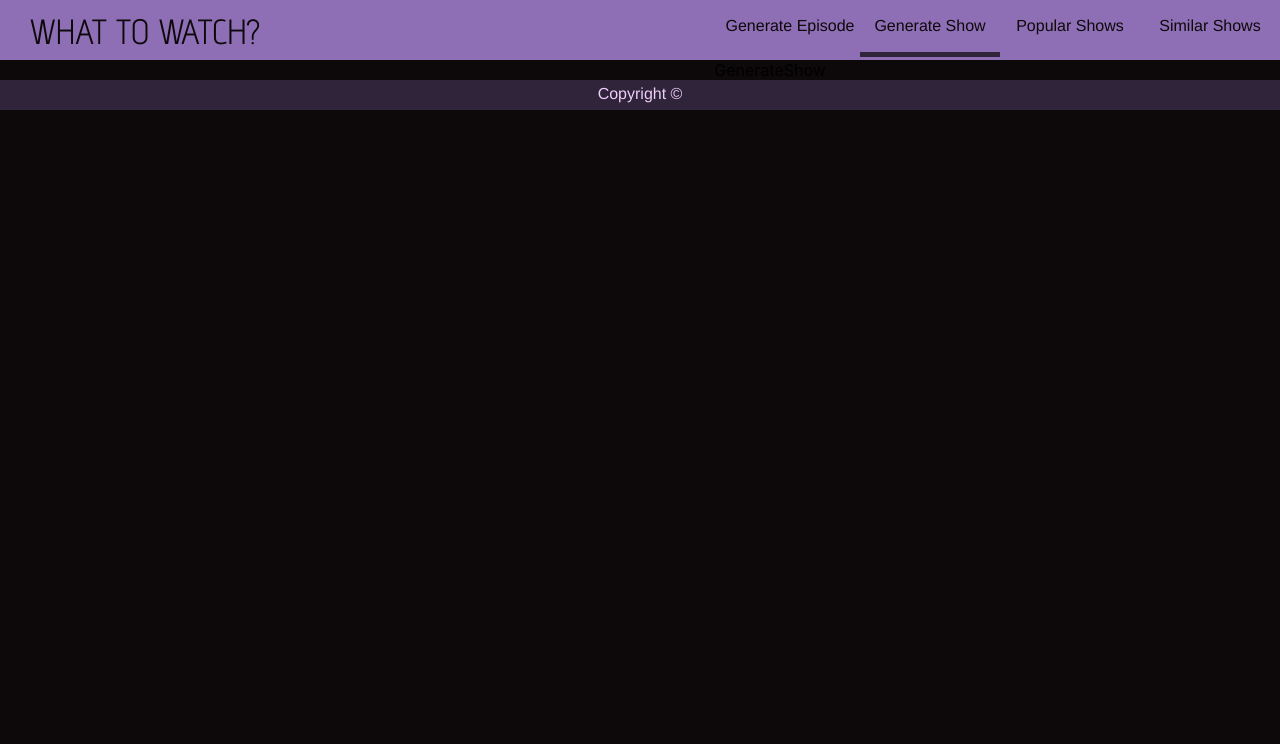
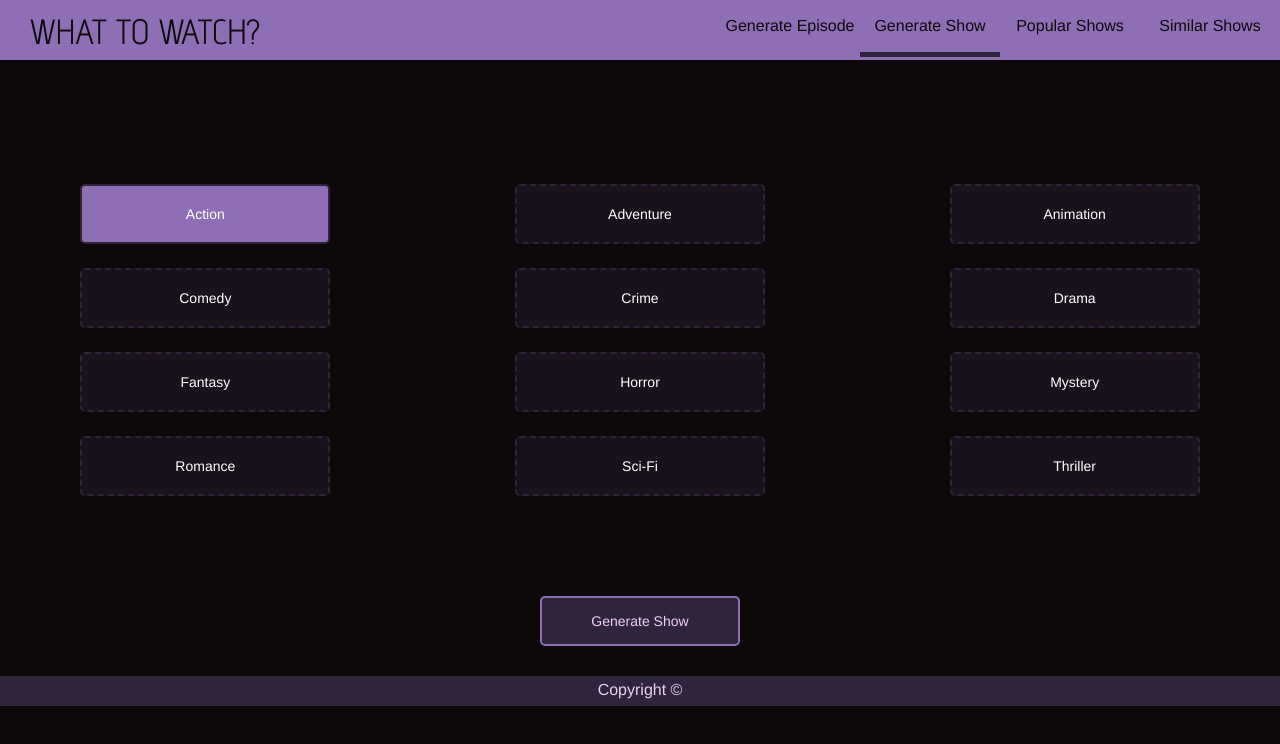
Before and after one commit to CharmiD/EpisodeGenerator, a React (Create React App) app: page /generate-show in a window 1280 px wide. Shown: the top 744 px of the page. Built offline with nearby package versions, Linux system fonts and the light colour scheme.

Commit message:
Added Generate Show page

```diff
--- a/src/components/GenerateEpisode/GenearateEpisode.js
+++ b/src/components/GenerateEpisode/GenearateEpisode.js
@@ -15,7 +15,7 @@ function GenerateEpisode() {
   const [seasonsSelected, setSeasonsSelected] = useState(Array(currentShowData.showSeasonsNum).fill(1));
   const [allSelected, setAllSelected] = useState(true);
 
-  // Assign which seasons are selected
+  // Assign which seasons is selected
   const handleSeasonChange = (value) => {
     var currentSeasons = [...seasonsSelected];
 
@@ -29,7 +29,7 @@ function GenerateEpisode() {
       currentSeasons = currentSeasons.map((x) => {
         return 0;
       });
-      currentSeasons[value - 1] = 1;
+      currentSeasons[value] = 1;
     }
     setSeasonsSelected([...currentSeasons]);
   };
@@ -77,15 +77,15 @@ function GenerateEpisode() {
             >
               All
             </button>
-            {seasonsSelected.map((seasonSelected, i) => (
+            {seasonsSelected.map((seasonSelected, index) => (
               <button
-                key={i}
+                key={index}
                 className={`seasons-button ${
                   seasonSelected && !allSelected ? "active" : ""
                 }`}
-                onClick={() => handleSeasonChange(i + 1)}
+                onClick={() => handleSeasonChange(index)}
               >
-                {i + 1}
+                {index + 1}
               </button>
             ))}
           </div>
--- a/src/components/GenerateEpisode/GenerateEpisode.css
+++ b/src/components/GenerateEpisode/GenerateEpisode.css
@@ -66,6 +66,9 @@
             display: flex;
             margin: auto;
             margin-bottom: 30px;
+            margin-right: 30px;
+            margin-left: 30px;
+
         }
 
         .seasons-label {
--- a/src/components/GenerateShow/GenerateShowHome.css
+++ b/src/components/GenerateShow/GenerateShowHome.css
@@ -0,0 +1,51 @@
+.generate-show-home-container {
+
+    .genres-buttons-grid {
+        margin-top: 100px;
+        margin-bottom: 100px;
+    }
+
+    .genre-button {
+        border-radius: 5px;
+        border: 2px dashed #2F243A;
+        background: rgba(139, 95, 191, 0.10);
+        color: #FFF;
+        text-align: center;
+        font-family: Helvetica;
+        font-size: 14px;
+        font-weight: 400;
+        cursor: pointer;
+        height: 60px;
+        width: 250px;
+    }
+
+    .genre-button.active,
+    .genre-button:hover {
+        border-radius: 5px;
+        border: 2px solid #2F243A;
+        background: #8E6EB5;
+    }
+
+    .generate-button-container {
+        margin-bottom: 30px;
+    }
+
+    .generate-button {
+        width: 200px;
+        height: 50px;
+        border-radius: 5px;
+        border: 2px solid #8E6EB5;
+        background: #2F243A;
+        color: #EFCEFA;
+        text-align: center;
+        font-family: Helvetica;
+        font-size: 14px;
+        font-weight: 400;
+        cursor: pointer;
+    }
+
+    .generate-button:hover {
+        background-color: #0D090A;
+        color: #FFF;
+    }
+}
--- a/src/components/GenerateShow/GenerateShowHome.js
+++ b/src/components/GenerateShow/GenerateShowHome.js
@@ -1,9 +1,74 @@
+import { useState } from "react";
+import { Grid } from "@mui/material";
+import { useNavigate } from "react-router-dom";
+
 import "./GenerateShowHome.css";
+import GENRES_DATA from "../../data/Genres";
+import SHOW_DATA from "../../MockData";
 
 function GenerateShowHome() {
+  const navigate = useNavigate();
+  const [genres, setGenres] = useState(GENRES_DATA);
 
-    return (<div>GenerateShow</div>);
+  // Assign which genre is selected
+  const handleGenreChange = (value) => {
+    var currentGenres = [...genres];
 
-};
+    currentGenres = currentGenres.map((x) => {
+      return {
+        ...x,
+        selected: 0,
+      };
+    });
+    currentGenres[value].selected = 1;
+
+    setGenres([...currentGenres]);
+  };
+
+  // Handle generate show button click
+  const handleGenerateShow = () => {
+    const selectedGenre =
+      genres[genres.findIndex((x) => x.selected === 1)].name;
+    const show = GenerateShow(selectedGenre);
+    navigate("/show/" + show.slug);
+  };
+
+  // Generate random show based on genre selected
+  const GenerateShow = (selectedGenre) => {
+    const shows = SHOW_DATA.filter((show) =>
+      show.showGenre.includes(selectedGenre)
+    );
+    const randomShow = shows[Math.floor(Math.random() * shows.length)];
+    return randomShow;
+  };
+
+  return (
+    <div className="generate-show-home-container">
+      <Grid
+        className="genres-buttons-grid"
+        container
+        spacing={{ xs: 2, md: 3 }}
+        columns={{ xs: 4, sm: 8, md: 12 }}
+      >
+        {genres.map((genre, index) => (
+          <Grid item xs={2} sm={4} md={4} key={index}>
+            <button
+              key={index}
+              className={`genre-button ${genre.selected === 1 ? "active" : ""}`}
+              onClick={() => handleGenreChange(index)}
+            >
+              {genre.name}
+            </button>
+          </Grid>
+        ))}
+      </Grid>
+      <div className="generate-button-container">
+        <button className="generate-button" onClick={handleGenerateShow}>
+          Generate Show
+        </button>
+      </div>
+    </div>
+  );
+}
 
 export default GenerateShowHome;
--- /dev/null
+++ b/src/data/Genres.js
@@ -0,0 +1,52 @@
+const GENRES_DATA = [
+    {
+        name: "Action",
+        selected: 1
+    },
+    {
+        name: "Adventure",
+        selected: 0
+    },
+    {
+        name: "Animation",
+        selected: 0
+    },
+    {
+        name: "Comedy",
+        selected: 0
+    },
+    {
+        name: "Crime",
+        selected: 0
+    },
+    {
+        name: "Drama",
+        selected: 0
+    },
+    {
+        name: "Fantasy",
+        selected: 0
+    },
+    {
+        name: "Horror",
+        selected: 0
+    },
+    {
+        name: "Mystery",
+        selected: 0
+    },
+    {
+        name: "Romance",
+        selected: 0
+    },
+    {
+        name: "Sci-Fi",
+        selected: 0
+    },
+    {
+        name: "Thriller",
+        selected: 0
+    }
+  ];
+
+  export default GENRES_DATA;
```
